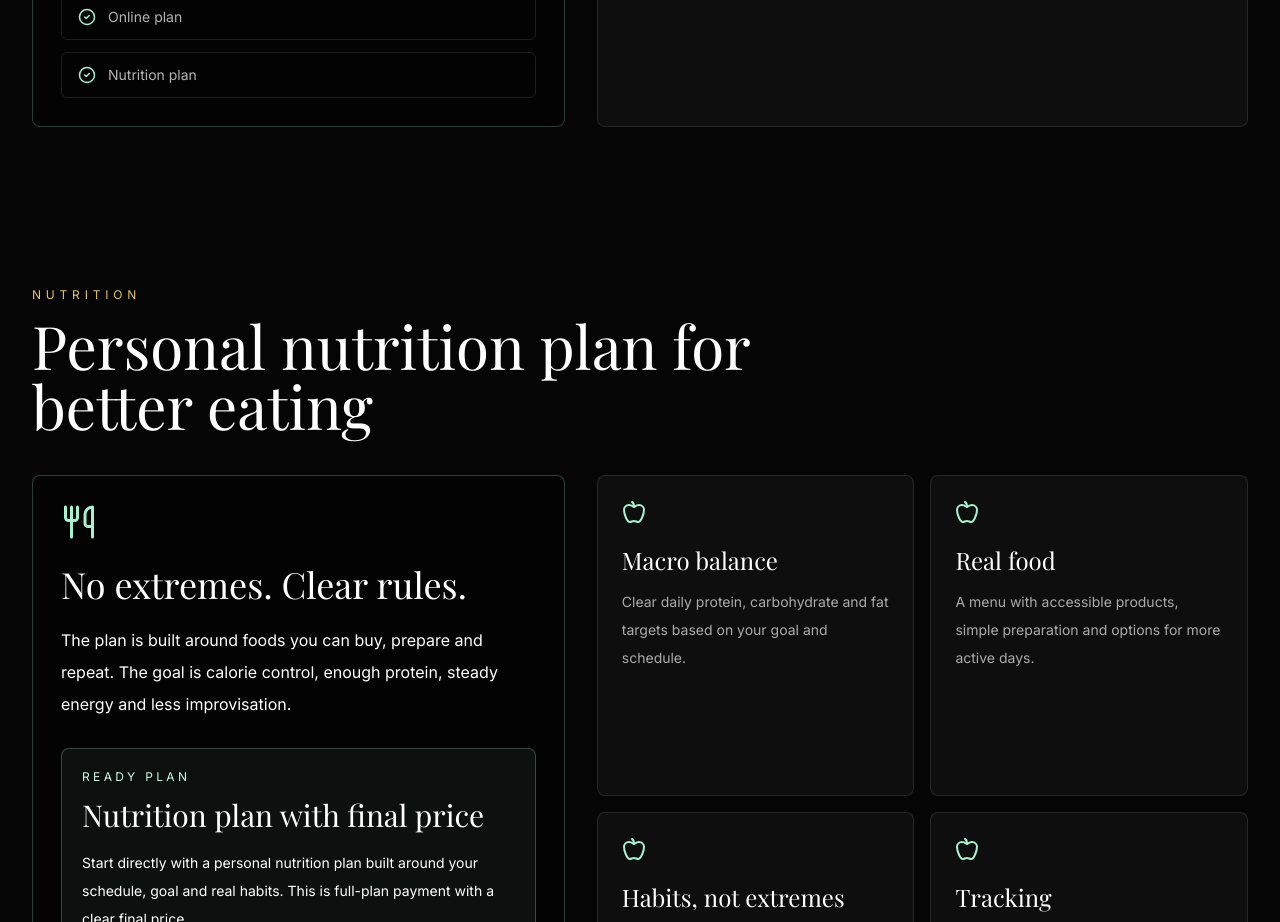
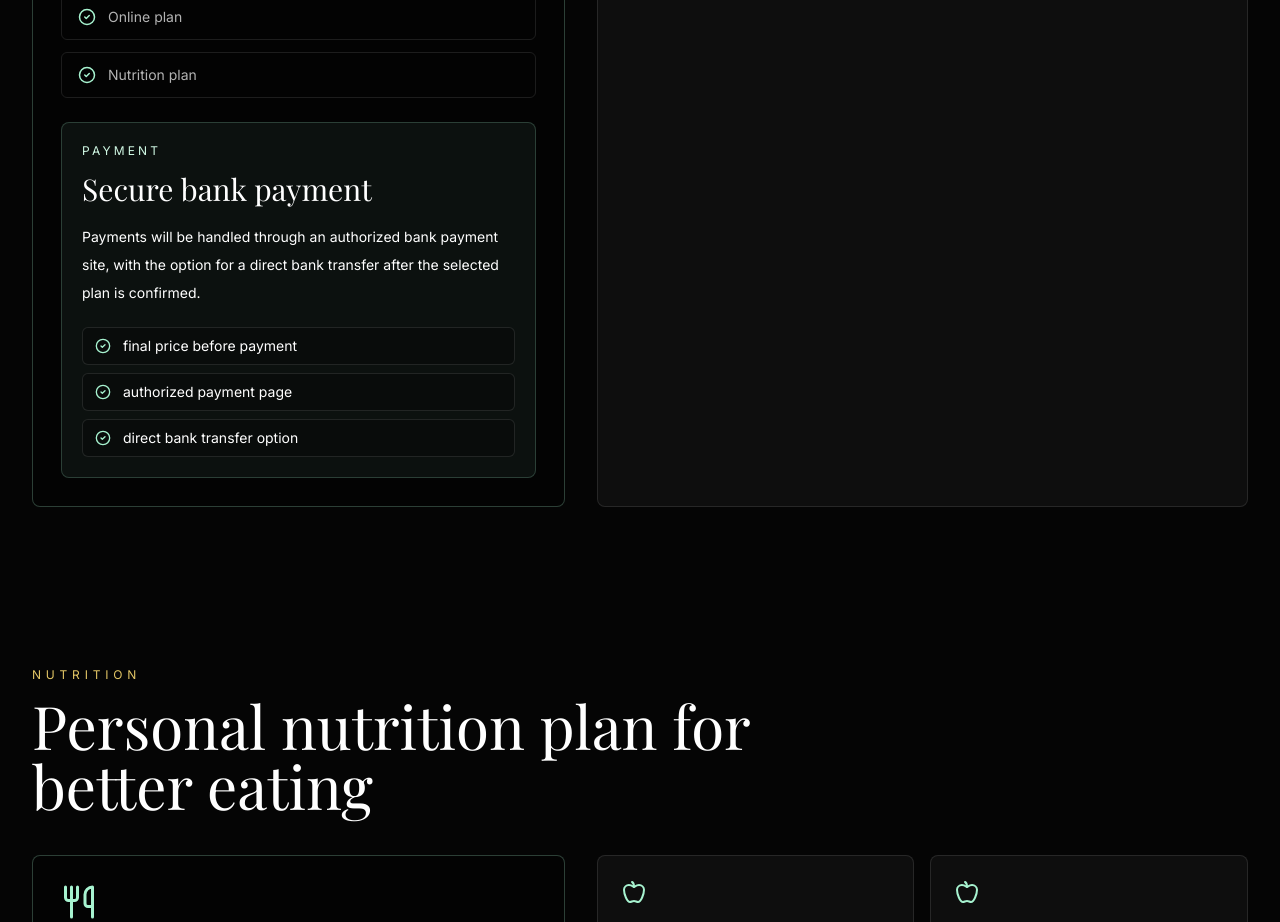
Before and after one commit to OvertopEU/training-system, a Next.js app: page / in a window 1280 px wide. Shown: the part 5540-6462 px from the top of the page. Built offline with nearby package versions, Linux system fonts and the light colour scheme; no server answers; a web font is replaced by a local one.

Commit message:
Add bank payment information box

```diff
--- a/src/app/trainer/page.tsx
+++ b/src/app/trainer/page.tsx
@@ -179,6 +179,10 @@ const content = {
     bookingCardTitle: "Избери услуга, цел и удобен график.",
     bookingCardText: "Буукинг секцията е отделна за тренировъчните услуги: бокс, онлайн фитнес инструкции или диетичен режим. След заявка уточняваме подходящ план, крайна цена и начин на комуникация.",
     bookingItems: ["Първа консултация", "Индивидуална тренировка", "Онлайн режим", "Хранителен план"],
+    paymentInfoBadge: "плащане",
+    paymentInfoTitle: "Сигурно плащане по банков път",
+    paymentInfoText: "Плащането ще се извършва през оторизиран сайт за банково плащане, като ще има възможност и за директен банков трансфер след потвърждение на избрания план.",
+    paymentInfoItems: ["крайна цена преди плащане", "оторизирана платежна страница", "възможност за банков трансфер"],
     directContact: `За директна връзка пиши в WhatsApp: ${whatsappDisplay}.`,
     form: {
       name: "Име",
@@ -308,6 +312,10 @@ const content = {
     bookingCardTitle: "Choose a service, goal and schedule.",
     bookingCardText: "The booking area is dedicated to training services: boxing, online fitness instructions or a nutrition plan. After submitting, we confirm the right plan, final price and communication method.",
     bookingItems: ["Initial consultation", "Private session", "Online plan", "Nutrition plan"],
+    paymentInfoBadge: "payment",
+    paymentInfoTitle: "Secure bank payment",
+    paymentInfoText: "Payments will be handled through an authorized bank payment site, with the option for a direct bank transfer after the selected plan is confirmed.",
+    paymentInfoItems: ["final price before payment", "authorized payment page", "direct bank transfer option"],
     directContact: `For direct contact, message on WhatsApp: ${whatsappDisplay}.`,
     form: {
       name: "Name",
@@ -397,6 +405,10 @@ const localizedContent: Record<Lang, TrainerCopy> = {
       "WhatsApp Kontakt fur schnelle Abstimmung",
       "Klare Abstimmung von Plan, Preis und Start"
     ],
+    paymentInfoBadge: "Zahlung",
+    paymentInfoTitle: "Sichere Bankzahlung",
+    paymentInfoText: "Die Zahlung erfolgt uber eine autorisierte Website fur Bankzahlungen. Nach Bestatigung des gewahlten Plans ist auch eine direkte Bankuberweisung moglich.",
+    paymentInfoItems: ["Endpreis vor der Zahlung", "autorisierte Zahlungsseite", "Option fur direkte Bankuberweisung"],
     nutritionOfferBadge: "fertiger Plan",
     nutritionOfferTitle: "Ernahrungsplan mit festem Endpreis",
     nutritionOfferText: "Starte direkt mit einem personlichen Ernahrungsplan, der zu deinem Zeitplan, Ziel und deinen realen Gewohnheiten passt. Das ist die Zahlung fur den kompletten Plan, keine Anzahlung.",
@@ -451,6 +463,10 @@ const localizedContent: Record<Lang, TrainerCopy> = {
       "Contact WhatsApp pour organiser rapidement",
       "Confirmation claire du plan, du prix et du début"
     ],
+    paymentInfoBadge: "paiement",
+    paymentInfoTitle: "Paiement bancaire securise",
+    paymentInfoText: "Le paiement sera effectue via un site autorise pour les paiements bancaires, avec la possibilite d'un virement bancaire direct apres confirmation du plan choisi.",
+    paymentInfoItems: ["prix final avant paiement", "page de paiement autorisee", "option de virement bancaire direct"],
     nutritionOfferBadge: "plan pret",
     nutritionOfferTitle: "Plan nutritionnel avec prix final",
     nutritionOfferText: "Commence directement avec un plan nutritionnel personnel, adapte a ton emploi du temps, ton objectif et tes habitudes reelles. C'est le paiement du plan complet, pas un acompte.",
@@ -505,6 +521,10 @@ const localizedContent: Record<Lang, TrainerCopy> = {
       "Contacto por WhatsApp para organizar rapido",
       "Confirmación clara del plan, precio e inicio"
     ],
+    paymentInfoBadge: "pago",
+    paymentInfoTitle: "Pago bancario seguro",
+    paymentInfoText: "El pago se realizara mediante un sitio autorizado para pagos bancarios, con la opcion de transferencia bancaria directa despues de confirmar el plan elegido.",
+    paymentInfoItems: ["precio final antes del pago", "pagina de pago autorizada", "opcion de transferencia bancaria directa"],
     nutritionOfferBadge: "plan listo",
     nutritionOfferTitle: "Plan nutricional con precio final",
     nutritionOfferText: "Empieza directamente con un plan nutricional personal, creado alrededor de tu horario, objetivo y habitos reales. Es el pago del plan completo con precio final claro.",
@@ -771,6 +791,19 @@ export default function TrainerPage({ searchParams }: { searchParams?: TrainerSe
                 </div>
               ))}
             </div>
+            <div className="mt-6 rounded-lg border border-emerald-200/20 bg-emerald-200/[.06] p-5">
+              <p className="text-xs uppercase tracking-[.26em] text-emerald-100">{copy.paymentInfoBadge}</p>
+              <h4 className="mt-3 font-display text-3xl text-white">{copy.paymentInfoTitle}</h4>
+              <p className="mt-4 text-sm leading-7 text-white/68">{copy.paymentInfoText}</p>
+              <div className="mt-5 grid gap-2">
+                {copy.paymentInfoItems.map((item) => (
+                  <p key={item} className="flex items-center gap-3 rounded-md border border-white/10 bg-black/25 px-3 py-2 text-sm text-white/72">
+                    <CheckCircle2 size={16} className="shrink-0 text-emerald-200" />
+                    {item}
+                  </p>
+                ))}
+              </div>
+            </div>
           </div>
 
           <TrainerBookingForm copy={copy.form} lang={lang} />
```
